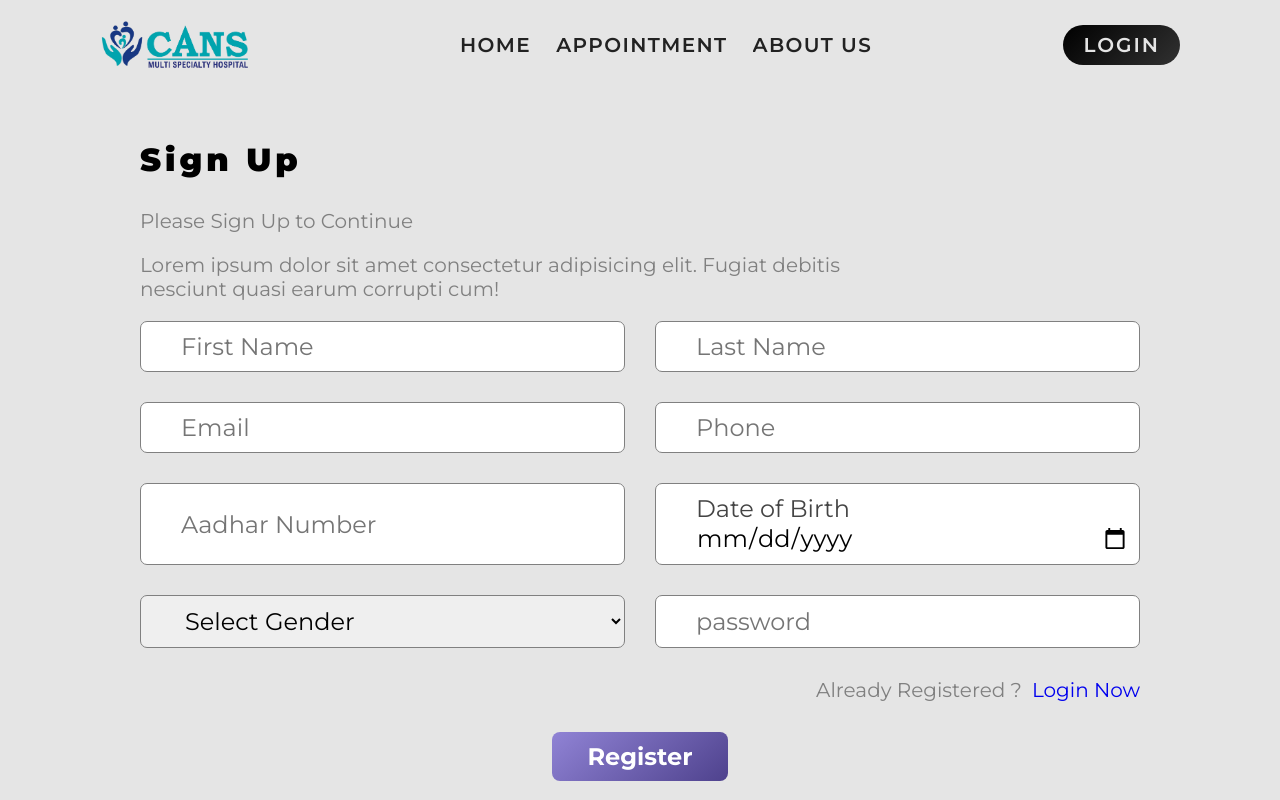
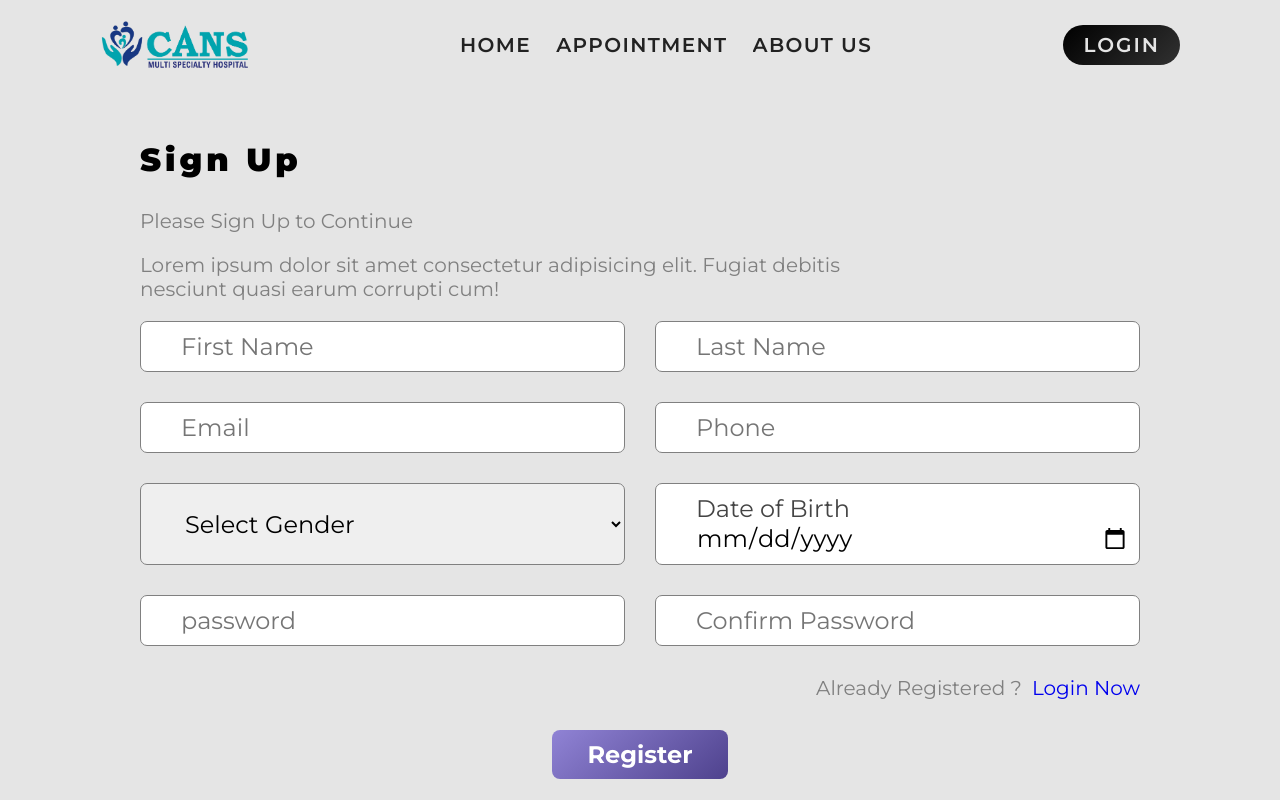
Before and after one commit to saksham1728/HMS-MANAGEMENT, a React (Vite) app in the folder frontend/: page /register in a window 1280 px wide. Shown: the top 800 px of the page. Built offline with nearby package versions, Linux system fonts and the light colour scheme; no server answers.

Commit message:
Update Register.jsx

```diff
--- a/frontend/src/pages/Register.jsx
+++ b/frontend/src/pages/Register.jsx
@@ -16,6 +16,7 @@ const Register = () => {
   const [nic,setNic]=useState("");
   const [gender,setGender]=useState("");
   const [dob,setDob]=useState("");
+  const [confirmPassword,setConfirmPassword]=useState("");
 
   const navigateTo=useNavigate();
 
@@ -24,7 +25,7 @@ const Register = () => {
     try{
       const response=await axios.post(
         "http://localhost:3000/api/v1/user/patient/register",
-        {firstName,lastName,email,phone,nic,dob,gender,password,role:"Patient"},
+        {firstName,lastName,email,phone,dob,gender,password,confirmPassword,role:"Patient"},
         {withCredentials:true,
           headers:{"Content-Type":"application/json"}
         }
@@ -59,22 +60,26 @@ const Register = () => {
         </div>
 
         <div>
-          <input type="number" placeholder="Aadhar Number" value={nic} onChange={(e)=>setNic(e.target.value)} />
+           <select value={gender} onChange={(e)=>setGender(e.target.value)}>
+            <option value="">Select Gender</option>
+            <option value="Male">Male</option>
+            <option value="Female">Female</option>
+          </select>
           <input type="date" placeholder="Date of Birth" value={dob} onChange={(e)=>setDob(e.target.value)}/>
         </div>
 
         <div>
-          <select value={gender} onChange={(e)=>setGender(e.target.value)}>
-            <option value="">Select Gender</option>
-            <option value="Male">Male</option>
-            <option value="Female">Female</option>
-          </select>
           <input
           type="password"
           placeholder="password"
           value={password}
           onChange={(e)=>setPassword(e.target.value)}
           />
+           <input type="password"
+             value={confirmPassword}
+             onChange={(e)=>setConfirmPassword(e.target.value)}
+             placeholder="Confirm Password"
+             />
         </div>
         <div style={{gap:"10px",justifyContent:"flex-end", flexDirection:"row"}}>
           <p style={{marginBottom: 0}}>Already Registered ? </p>
```
